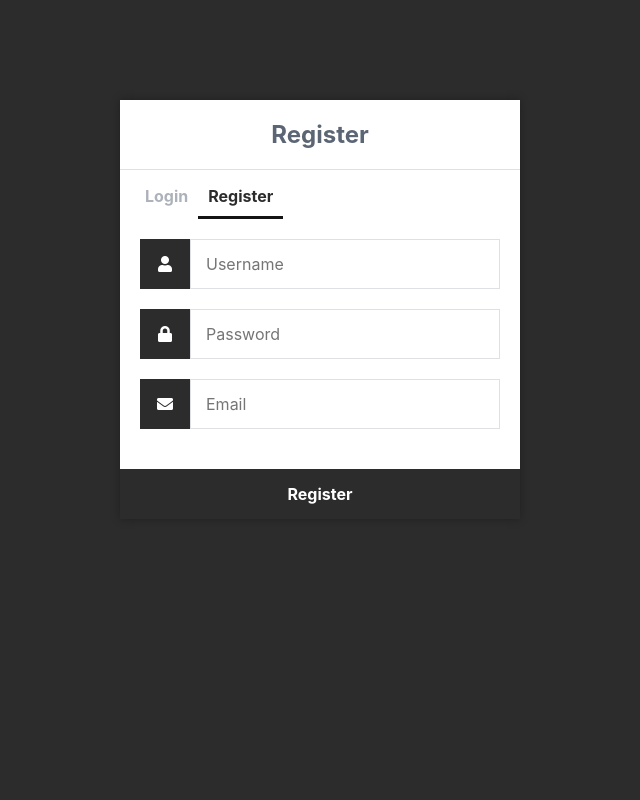
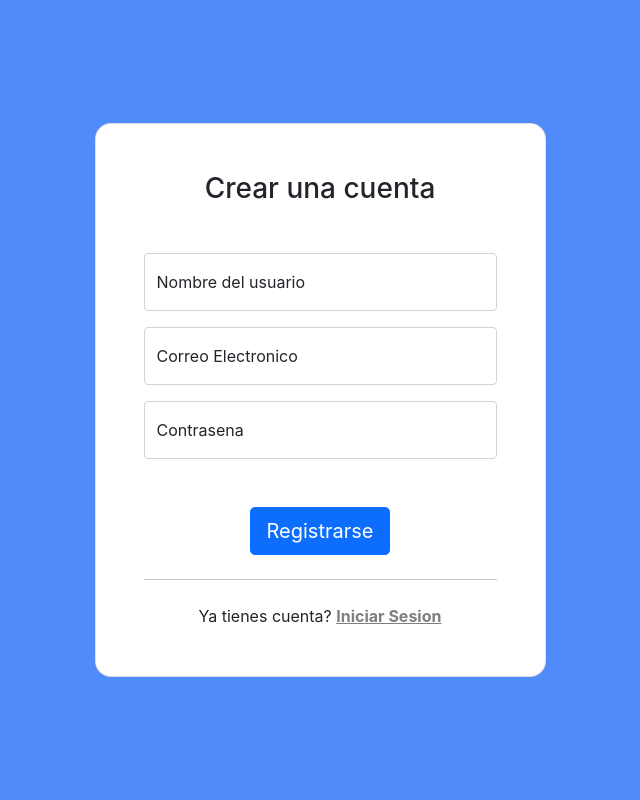
Before and after one commit to kaidewu/MyHomeCloud, a Flask app: page /register in a window 1280 px wide. Shown: the whole page, without its empty margins (320-960 px from the left). Run offline with Flask 2, Linux system fonts and the light colour scheme; parts of the project's set-up code (start-up, migrations or seed data) failed here and were passed over; some libraries are stand-ins or nearby versions.

Commit message:
Change the esthetic of login and register HTML

```diff
--- a/template/register.html
+++ b/template/register.html
@@ -2,33 +2,51 @@
 <html>
 	<head>
 		<meta charset="utf-8">
-		<title>Register</title>
+		<title>Registrar</title>
 		<link rel="stylesheet" href="{{ url_for('static', filename='css/login.css') }}">
 		<link rel="stylesheet" href="https://use.fontawesome.com/releases/v5.7.1/css/all.css">
+		<link href="https://cdn.jsdelivr.net/npm/bootstrap@5.1.3/dist/css/bootstrap.min.css" rel="stylesheet" integrity="sha384-1BmE4kWBq78iYhFldvKuhfTAU6auU8tT94WrHftjDbrCEXSU1oBoqyl2QvZ6jIW3" crossorigin="anonymous">
+		<script src="https://cdn.jsdelivr.net/npm/@popperjs/core@2.10.2/dist/umd/popper.min.js" integrity="sha384-7+zCNj/IqJ95wo16oMtfsKbZ9ccEh31eOz1HGyDuCQ6wgnyJNSYdrPa03rtR1zdB" crossorigin="anonymous"></script>
+		<script src="https://cdn.jsdelivr.net/npm/bootstrap@5.1.3/dist/js/bootstrap.min.js" integrity="sha384-QJHtvGhmr9XOIpI6YVutG+2QOK9T+ZnN4kzFN1RtK3zEFEIsxhlmWl5/YESvpZ13" crossorigin="anonymous"></script>
 	</head>
 	<body>
-		<div class="register">
-			<h1>Register</h1>
-			<div class="links">
-				<a href="{{ url_for('login') }}">Login</a>
-				<a href="{{ url_for('register') }}" class="active">Register</a>
+		<section class="vh-100" style="background-color: #508bfc;">
+			<div class="container py-5 h-100">
+				<div class="row d-flex justify-content-center align-items-center h-100">
+					<div class="col-12 col-md-8 col-lg-6 col-xl-5">
+						<div class="card shadow-2-strong" style="border-radius: 1rem;">
+							<div class="card-body p-5 text-center">
+
+								<h3 class="mb-5">Crear una cuenta</h3>
+								<form action="{{ url_for('register') }}" method="post" autocomplete="off">
+									<div class="form-floating mb-3">
+										<input type="text" name="username" class="form-control" id="floatingUsername" placeholder="name@example.com" required>
+										<label for="floatingInput">Nombre del usuario</label>
+									</div>
+									<div class="form-floating mb-3">
+										<input type="email" name="email" class="form-control" id="floatingInput" placeholder="name@example.com" required>
+										<label for="floatingInput">Correo Electronico</label>
+									</div>
+									<div class="form-floating">
+										<input type="password" name="password" class="form-control" id="floatingPassword" placeholder="Password" required>
+										<label for="floatingPassword">Contrasena</label>
+									</div>
+									<br>
+									<div class="msg" style="color: red;">{{ msg }}</div>
+									<br>
+									<button class="btn btn-primary btn-lg btn-block" type="submit">Registrarse</button>
+								</form>
+								<hr class="my-4">
+
+								<div>
+									<p class="mb-0">Ya tienes cuenta? <a href="{{ url_for('login') }}" class="text-black-50 fw-bold">Iniciar Sesion</a></p>
+								</div>
+
+							</div>
+						</div>
+					</div>
+				</div>
 			</div>
-			<form action="{{ url_for('register') }}" method="post" autocomplete="off">
-				<label for="username">
-					<i class="fas fa-user"></i>
-				</label>
-				<input type="text" name="username" placeholder="Username" id="username" required>
-				<label for="password">
-					<i class="fas fa-lock"></i>
-				</label>
-				<input type="password" name="password" placeholder="Password" id="password" required>
-				<label for="email">
-					<i class="fas fa-envelope"></i>
-				</label>
-				<input type="email" name="email" placeholder="Email" id="email" required>
-				<div class="msg">{{ msg }}</div>
-				<input type="submit" value="Register">
-			</form>
-		</div>
+		</section>
 	</body>
 </html>
```
Also changed, not shown: template/login.html (+36 -19 lines).
